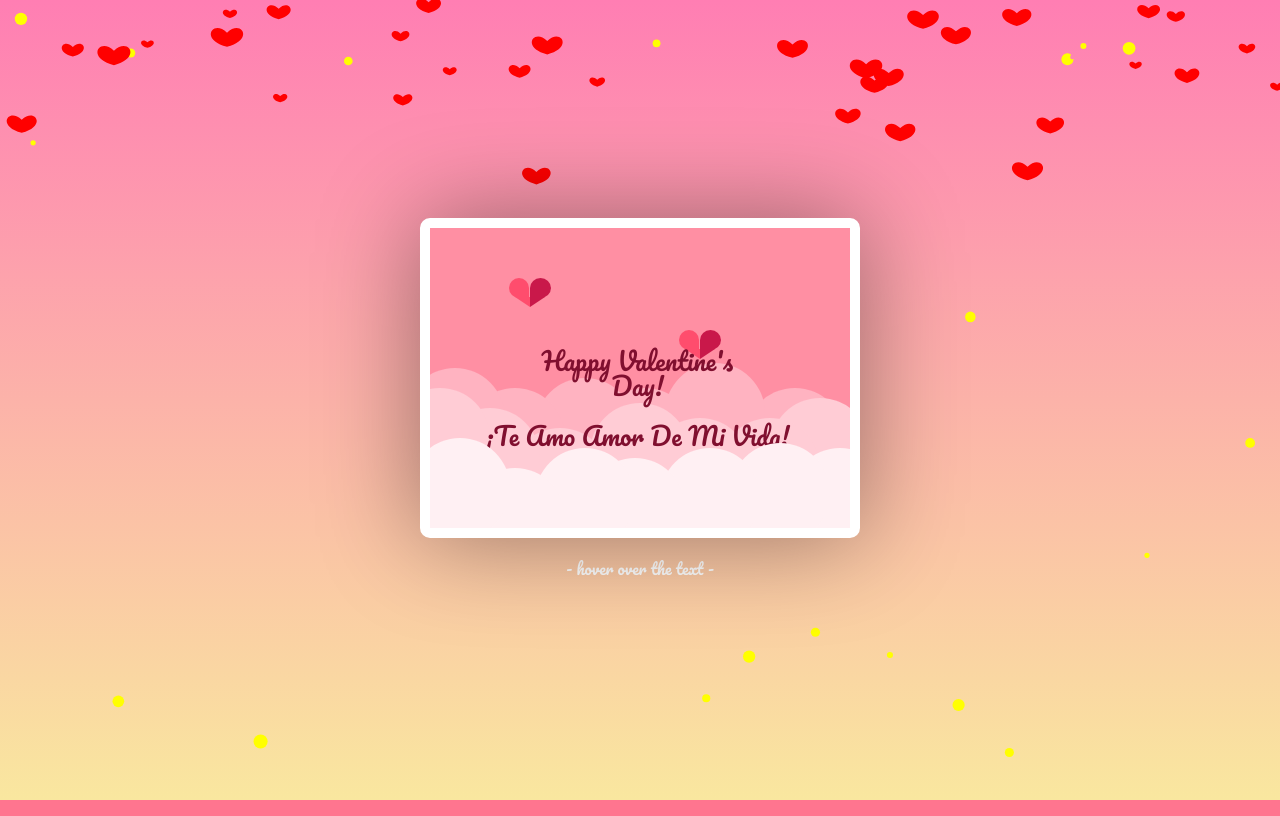
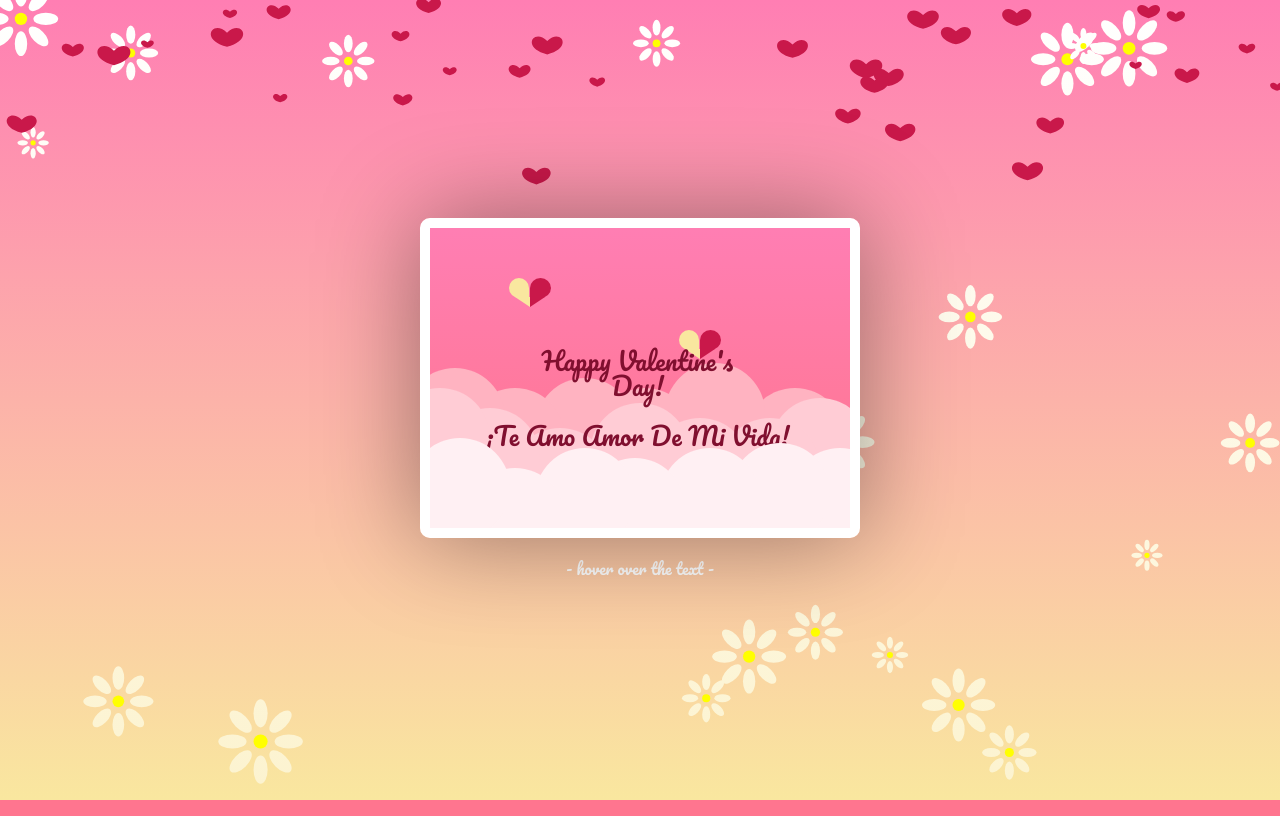
Before and after one commit to 0KENJV1/love, a plain HTML site: page index.html in a window 1280 px wide. Drawn offline with Linux system fonts and the light colour scheme; animation ran at ten frames a second.

Commit message:
arreglos colores

```diff
--- a/main.js
+++ b/main.js
@@ -60,8 +60,8 @@ document.addEventListener("DOMContentLoaded", () => {
 
         // Pétalos
         const gradient_lady = ctx.createLinearGradient(0, 0, 0, canvas.height);
-        gradient_lady.addColorStop(0, "#ff7eb3"); // Celeste claro
-        gradient_lady.addColorStop(1, "#f9e79f "); // Blanco
+        gradient_lady.addColorStop(0, "white"); // Celeste claro
+        gradient_lady.addColorStop(1, "#fcf3cf "); // Blanco
         ctx.fillStyle = gradient_lady;
         for (let i = 0; i < 8; i++) {
             const angle = (i / 8) * Math.PI * 2;
@@ -95,7 +95,7 @@ document.addEventListener("DOMContentLoaded", () => {
         // Dibujar y mover corazones de lluvia
         hearts.forEach((heart, index) => {
             heart.y += heart.speedY;
-            drawHeart(ctx, heart.x, heart.y, heart.size, heart.color);
+            drawHeart(ctx, heart.x, heart.y, heart.size, "#c9184a");
 
             if (heart.y > canvas.height) {
                 hearts.splice(index, 1);
--- a/style.css
+++ b/style.css
@@ -30,7 +30,7 @@ body {
   position: relative;
   width: 420px;
   height: 300px;
-  background-color: #ff8fa3;
+  background: linear-gradient(to bottom, #ff7eb3, #ff758c);
   overflow: hidden;
   border:10px solid white;
   border-radius:10px;
@@ -154,7 +154,7 @@ body {
   width:20px;
   height:20px;
   left:-20.7px;
-  background-color: #ff4d6d;
+  background-color: #f9e79f;
 }
 
 .left-side:after {
@@ -162,7 +162,7 @@ body {
   width:0;
   left:-15px;
   border-bottom:10px solid transparent;
-  border-right: 15px solid #ff4d6d;
+  border-right: 15px solid #f9e79f;
   top:19px;
 }
 
```
